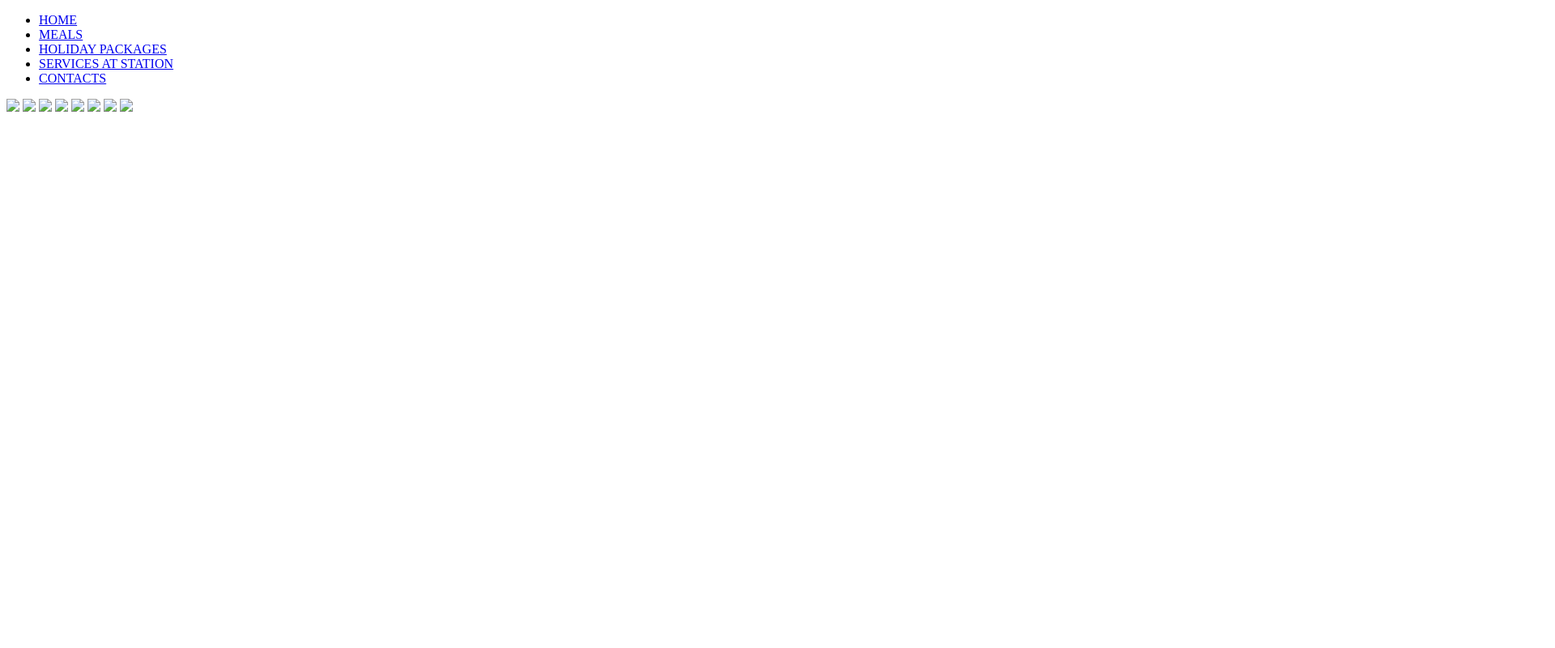
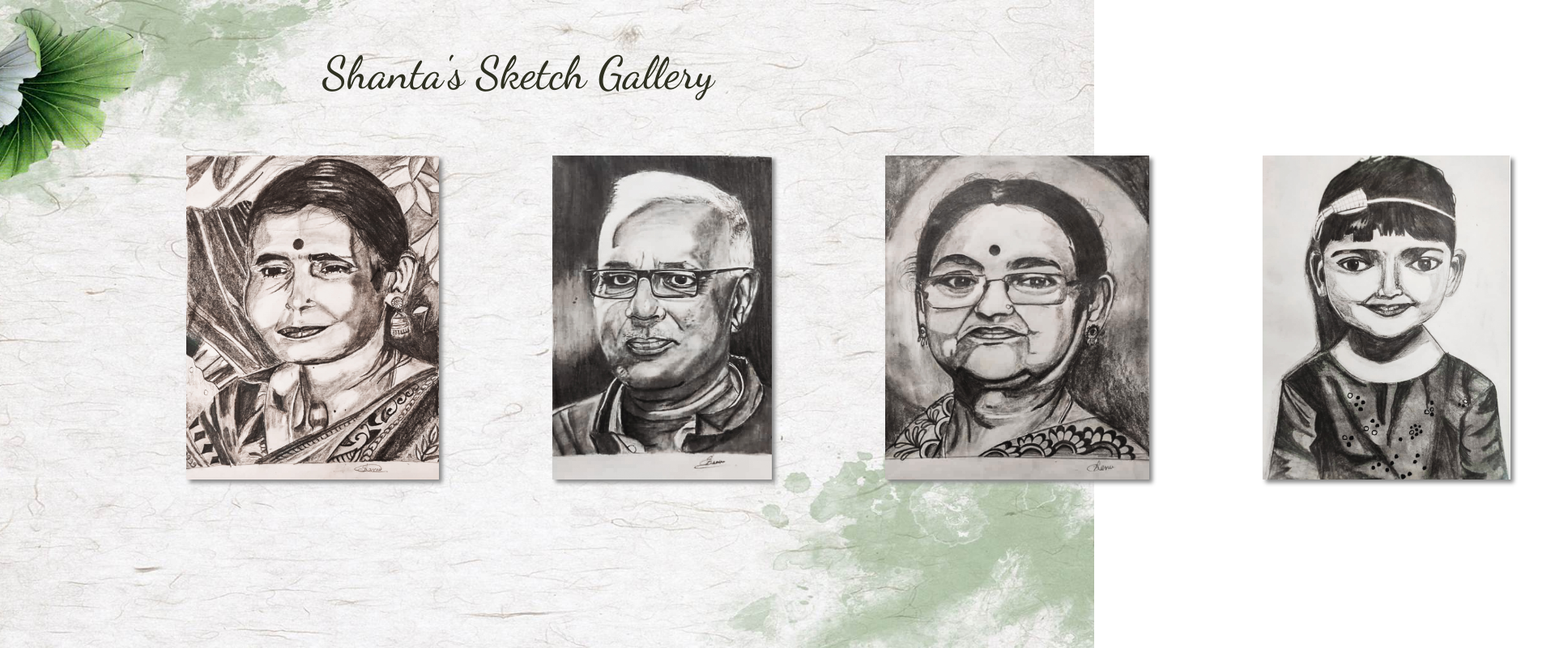
Before and after one commit to stee1ix/sketchgallery, a plain HTML site: page index.html in a window 1280 px wide. Shown: the top 800 px of the page at 81% size, 1920 px wide, since content can reach past the window. Drawn offline with Linux system fonts and the light colour scheme.

Commit message:
Final Upload

```diff
--- a/index.html
+++ b/index.html
@@ -2,33 +2,22 @@
 <html>
 
 <head>
-    <title>Meals</title>
-    <link rel="stylesheet" type="text/css" href="meals.css">
+    <title>Sketch Gallery</title>
+    <link href="https://fonts.googleapis.com/css2?family=Dancing+Script:wght@500&display=swap" rel="stylesheet">
+    <link rel="stylesheet" type="text/css" href="style.css">
 </head>
 
 <body>
     <div class="container">
-        <nav class="navbar">
-            <ul class="nav_list">
-                <li class="home"><a href="../index.html">HOME</a></li>
-            <li><a href="../meals/meals.html">MEALS</a></li>
-            <li><a href="../holiday/holiday.html">HOLIDAY PACKAGES</a></li>
-            <li><a href="../serv_at_station/serv.html">SERVICES AT STATION</a></li>
-            <li class="contacts"><a href="../contact_us/contact.html">CONTACTS</a></li>
-            </ul>
-        </nav>
+        <p>Shanta's Sketch Gallery</p>
     </div>
     <div class="menu">
-        <img src="img/coffee.jpg">
-        <img src="img/sandwich.jpeg">
-        <img src="img/chicken.jpg">
-        <img src="img/naan.jpg">
-        <img src="img/panner.jpg">
-        <img src="img/pasta.jpg">
-        <img src="img/tikka.jpg">
-        <img src="img/samosa.jpg">
-    </div>
-    <script type="text/javascript" src="script.js"></script>
+        <img src="img/nani.jpg">
+        <img src="img/nanu.jpg">
+        <img src="img/dadi.jpg">
+        <img src="img/anvi.jpg">
+        <img src="img/dog.jpg">
+        <img src="img/paint.jpg">
 
 </body>
 
--- a/style.css
+++ b/style.css
@@ -1,71 +1,53 @@
-body{
+body {
     display: grid;
     margin: 0;
-    background : url(knife.jpg);
+    background: url(Lotus.JPG);
     background-size: cover;
+    background-position: center;
     background-repeat: no-repeat;
     background-attachment: fixed;
 }
 
-
-
-.navbar {
-    font-family: "Lato", "Arial", sans-serif;
-    padding: 1em;
+.container {
+    text-align: center;
+    text-shadow: 2px;
     position: fixed;
     top: 0;
     width: 100%;
-    background-color: rgba(203, 203, 201, 0.4);
 }
 
-.nav_list {
-    display: flex;
-    list-style: none;
-    font-size: 1.6em;
-    border-radius: 4px;
-    margin: 0;
-    align-items: center;
-    justify-content: center;
+p {
+    text-align: center;
+    color: #2E3021;
+    font-family: 'Dancing Script', cursive;
+    font-size: 3.5em;
+    top: 0;
 }
 
-li {
-    padding: 0.2em 1.4em 0.2em 1.4em;
-}
-
-a {
-    color: white;
-    text-decoration: none;
-    cursor: pointer;
-    transition: all 0.1s linear;
-}
-
-a:hover {
-    -webkit-box-shadow: rgba(0, 0, 0, 0.20) 0px 5px 15px, inset rgba(0, 0, 0, 0.15) 0px 0px 2px;
-    -moz-box-shadow: rgba(0, 0, 0, 0.20) 0px 5px 15px, inset rgba(0, 0, 0, 0.15) 0px 0px 2px;
-    -o-box-shadow: rgba(0, 0, 0, 0.20) 0px 5px 15px, inset rgba(0, 0, 0, 0.15) 0px 0px 2px;
-    box-shadow: rgba(0, 0, 0, 0.20) 0px 5px 15px, inset rgba(0, 0, 0, 0.15) 0px 0px 2px;
-    border-radius: 1px;
-}
-
-
-
 .menu {
-	display: flex;
+    display: flex;
     flex-wrap: nowrap;
-    margin-top: 11em;
-    margin-left: 20px;
+    align-items: center;
+    height: 400px;
+    margin-top: 12em;
+    margin-left: 160px;
     margin-right: 20px;
 }
 
 img {
     cursor: pointer;
-	width: 600px;
-    height: 400px;
-    margin: 20px;
+    width: auto;
+    height: inherit;
+    margin: 70px;
+    -moz-box-shadow: 4px 4px 5px #888888;
+    -ms-box-shadow: 4px 4px 5px #888888;
+    -webkit-box-shadow: 4px 4px 5px #888888;
+    -o-box-shadow: 4px 4px 5px #888888;
+    box-shadow: 4px 4px 5px #888888;
     transition: all 1s;
     transition-delay: 50ms;
 }
 
 img:hover {
-    transform: scale(1.2);
+    transform: scale(1.15);
 }
```
Also changed, not shown: Lotus.JPG (added), img/anvi.jpg (added), img/dadi.jpg (added), img/dog.jpg (added), img/nani.jpg (added), img/nanu.jpg (added), img/paint.jpg (added).
